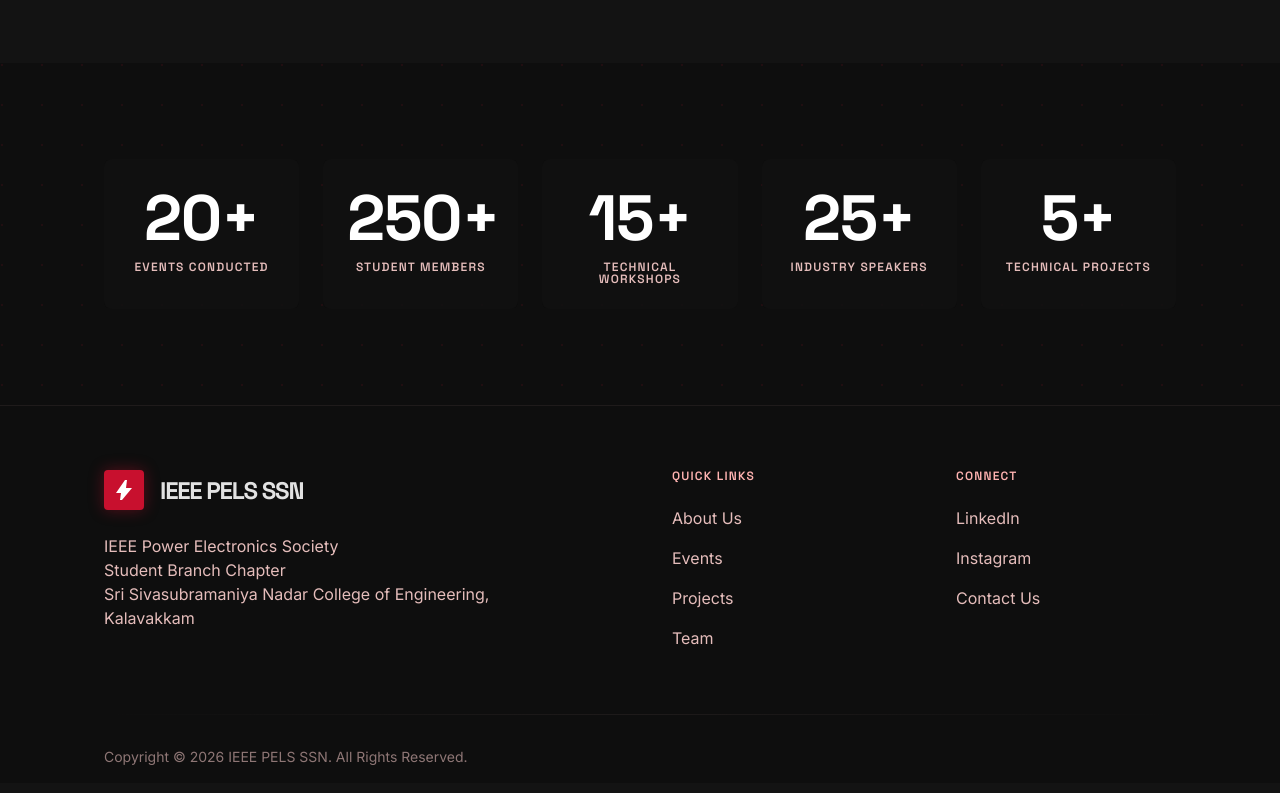
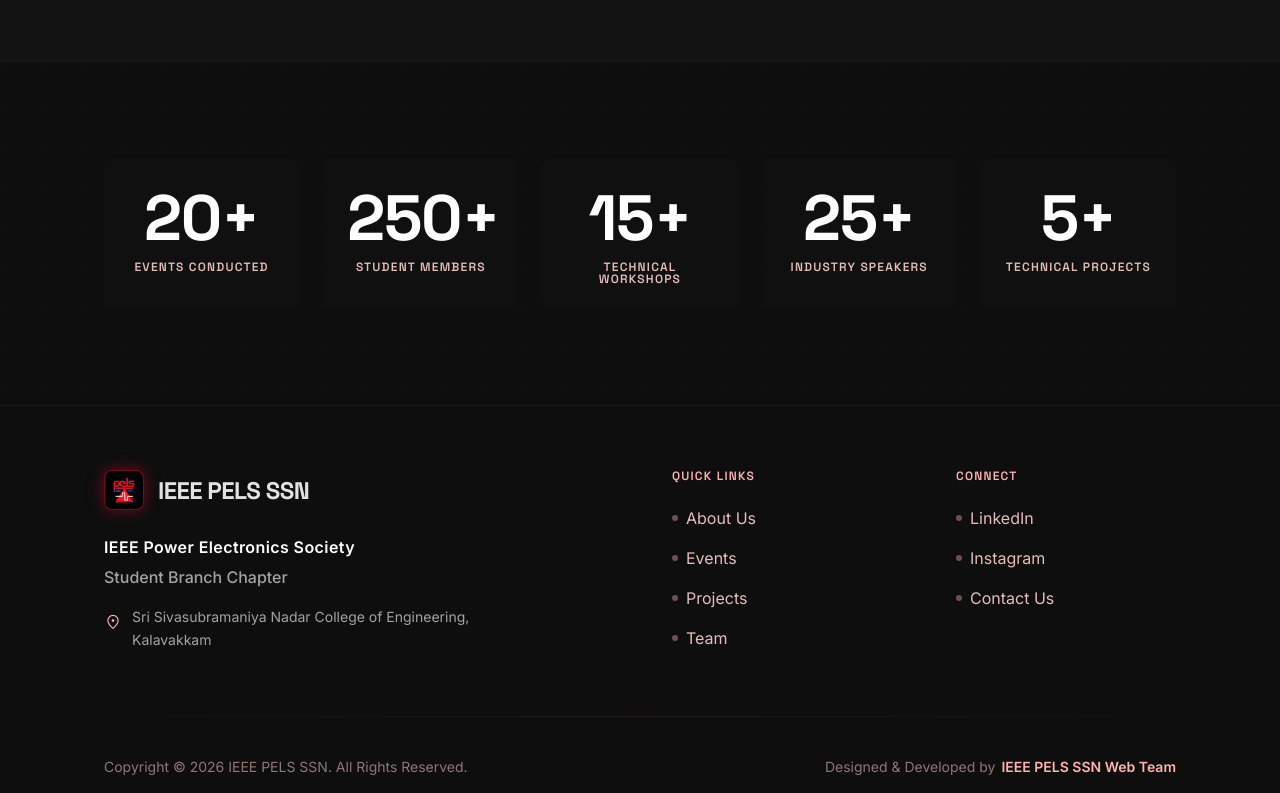
Before and after one commit to sivasarathy1903/SSN-IEEE-PELS, a React (Vite) app: page / in a window 1280 px wide. Shown: the part 1697-2490 px from the top of the page. Built offline with nearby package versions, Linux system fonts and the light colour scheme; no server answers.

Commit message:
UI update of footer and Reduced speed of scroll animation

```diff
--- a/src/components/ImageMarquee.tsx
+++ b/src/components/ImageMarquee.tsx
@@ -1,4 +1,3 @@
-import { motion } from "framer-motion";
 
 export interface GalleryItem {
   src: string;
@@ -32,6 +31,21 @@
 
   return (
     <section className="py-12 bg-[#080b09] border-y border-white/5 overflow-hidden select-none relative">
+      <style dangerouslySetInnerHTML={{ __html: `
+        @keyframes marquee-scroll {
+          0% { transform: translate3d(0, 0, 0); }
+          100% { transform: translate3d(-50%, 0, 0); }
+        }
+        .animate-marquee-scroll {
+          display: flex;
+          gap: 1.5rem;
+          animation: marquee-scroll 80s linear infinite;
+        }
+        .animate-marquee-scroll:hover {
+          animation-play-state: paused;
+        }
+      ` }} />
+
       <div className="max-w-container-max mx-auto px-6 mb-8 flex items-center justify-between">
         <div className="flex items-center gap-3">
           <span className="w-2.5 h-2.5 rounded-full bg-primary animate-pulse"></span>
@@ -46,19 +60,11 @@
 
       {/* Infinite Moving Marquee Container */}
       <div className="flex overflow-hidden">
-        <motion.div
-          className="flex gap-6 shrink-0"
-          animate={{ x: ["0%", "-50%"] }}
-          transition={{
-            ease: "linear",
-            duration: 35,
-            repeat: Infinity,
-          }}
-        >
+        <div className="animate-marquee-scroll shrink-0">
           {duplicatedImages.map((img, idx) => (
             <div
               key={idx}
-              className="relative w-[320px] sm:w-[380px] h-[220px] sm:h-[250px] rounded-2xl overflow-hidden group shrink-0 border border-white/10 glass-card bg-neutral-900"
+              className="relative w-[320px] sm:w-[380px] h-[220px] sm:h-[250px] rounded-2xl overflow-hidden group shrink-0 border border-white/10 glass-card bg-neutral-900 hover:border-primary/50 hover:shadow-[0_0_20px_rgba(200,16,46,0.3)] transition-all duration-300"
             >
               <img
                 src={img.src}
@@ -81,7 +87,7 @@
               </div>
             </div>
           ))}
-        </motion.div>
+        </div>
       </div>
     </section>
   );
--- a/src/components/layout/Footer.tsx
+++ b/src/components/layout/Footer.tsx
@@ -7,44 +7,71 @@
       <div className="max-w-container-max mx-auto px-margin-lg">
         <div className="grid grid-cols-1 md:grid-cols-4 gap-margin-lg mb-margin-lg">
           <div className="md:col-span-2">
-            <Link to="/" className="flex items-center gap-4 mb-6">
-              <div className="w-10 h-10 bg-primary-container flex items-center justify-center rounded-lg shadow-[0_0_15px_rgba(200,16,46,0.4)]">
-                <span className="material-symbols-outlined text-white" style={{ fontVariationSettings: "'FILL' 1" }}>bolt</span>
+            <Link to="/" className="flex items-center gap-3.5 group mb-6 w-fit">
+              <div className="w-10 h-10 rounded-xl overflow-hidden bg-black p-0.5 border border-[#C8102E]/60 shadow-[0_0_15px_rgba(200,16,46,0.5)] group-hover:scale-105 transition-transform duration-200">
+                <img src="/logo.jpg" alt="IEEE PELS SSN Logo" className="w-full h-full object-cover rounded-lg" />
               </div>
-              <span className="font-headline-md text-headline-md font-bold text-on-surface tracking-tighter">IEEE PELS SSN</span>
+              <span className="font-headline-md text-headline-md font-extrabold text-on-surface tracking-tight group-hover:text-primary transition-colors">IEEE PELS SSN</span>
             </Link>
-            <p className="text-on-surface-variant font-body-md max-w-md">
-              IEEE Power Electronics Society<br/>
-              Student Branch Chapter<br/>
-              {siteConfig.contact.location}
+            <p className="text-on-surface-variant/90 font-body-md max-w-md leading-relaxed">
+              <span className="font-semibold text-white tracking-wide block mb-1">IEEE Power Electronics Society</span>
+              <span className="text-neutral-400 block mb-3 font-medium">Student Branch Chapter</span>
             </p>
+            <div className="flex items-start gap-2.5 text-on-surface-variant/70 text-sm max-w-sm mt-4">
+              <span className="material-symbols-outlined text-primary shrink-0 text-lg mt-0.5">location_on</span>
+              <span className="font-body-md text-sm text-neutral-400 leading-relaxed">{siteConfig.contact.location}</span>
+            </div>
           </div>
 
           <div>
             <h4 className="font-label-caps text-label-caps text-primary mb-6 uppercase tracking-widest">Quick Links</h4>
             <div className="flex flex-col gap-4">
-              <Link to="/about" className="text-on-surface-variant hover:text-primary transition-colors font-body-md">About Us</Link>
-              <Link to="/events" className="text-on-surface-variant hover:text-primary transition-colors font-body-md">Events</Link>
-              <Link to="/projects" className="text-on-surface-variant hover:text-primary transition-colors font-body-md">Projects</Link>
-              <Link to="/team" className="text-on-surface-variant hover:text-primary transition-colors font-body-md">Team</Link>
+              <Link to="/about" className="group flex items-center gap-2 text-on-surface-variant hover:text-primary transition-all font-body-md hover:translate-x-1 duration-200">
+                <span className="w-1.5 h-1.5 rounded-full bg-primary/40 group-hover:bg-primary group-hover:scale-125 transition-all"></span>
+                About Us
+              </Link>
+              <Link to="/events" className="group flex items-center gap-2 text-on-surface-variant hover:text-primary transition-all font-body-md hover:translate-x-1 duration-200">
+                <span className="w-1.5 h-1.5 rounded-full bg-primary/40 group-hover:bg-primary group-hover:scale-125 transition-all"></span>
+                Events
+              </Link>
+              <Link to="/projects" className="group flex items-center gap-2 text-on-surface-variant hover:text-primary transition-all font-body-md hover:translate-x-1 duration-200">
+                <span className="w-1.5 h-1.5 rounded-full bg-primary/40 group-hover:bg-primary group-hover:scale-125 transition-all"></span>
+                Projects
+              </Link>
+              <Link to="/team" className="group flex items-center gap-2 text-on-surface-variant hover:text-primary transition-all font-body-md hover:translate-x-1 duration-200">
+                <span className="w-1.5 h-1.5 rounded-full bg-primary/40 group-hover:bg-primary group-hover:scale-125 transition-all"></span>
+                Team
+              </Link>
             </div>
           </div>
 
           <div>
             <h4 className="font-label-caps text-label-caps text-primary mb-6 uppercase tracking-widest">Connect</h4>
             <div className="flex flex-col gap-4">
-              <a href={siteConfig.contact.linkedin} target="_blank" rel="noopener noreferrer" className="text-on-surface-variant hover:text-primary transition-colors font-body-md">LinkedIn</a>
-              <a href={siteConfig.contact.instagram} target="_blank" rel="noopener noreferrer" className="text-on-surface-variant hover:text-primary transition-colors font-body-md">Instagram</a>
-              <a href={`mailto:${siteConfig.contact.email}`} className="text-on-surface-variant hover:text-primary transition-colors font-body-md">Contact Us</a>
+              <a href={siteConfig.contact.linkedin} target="_blank" rel="noopener noreferrer" className="group flex items-center gap-2 text-on-surface-variant hover:text-primary transition-all font-body-md hover:translate-x-1 duration-200">
+                <span className="w-1.5 h-1.5 rounded-full bg-primary/40 group-hover:bg-primary group-hover:scale-125 transition-all"></span>
+                LinkedIn
+              </a>
+              <a href={siteConfig.contact.instagram} target="_blank" rel="noopener noreferrer" className="group flex items-center gap-2 text-on-surface-variant hover:text-primary transition-all font-body-md hover:translate-x-1 duration-200">
+                <span className="w-1.5 h-1.5 rounded-full bg-primary/40 group-hover:bg-primary group-hover:scale-125 transition-all"></span>
+                Instagram
+              </a>
+              <a href={`mailto:${siteConfig.contact.email}`} className="group flex items-center gap-2 text-on-surface-variant hover:text-primary transition-all font-body-md hover:translate-x-1 duration-200">
+                <span className="w-1.5 h-1.5 rounded-full bg-primary/40 group-hover:bg-primary group-hover:scale-125 transition-all"></span>
+                Contact Us
+              </a>
             </div>
           </div>
         </div>
 
         <div className="section-divider mb-8"></div>
 
-        <div className="flex flex-col md:flex-row justify-between items-center gap-4">
+        <div className="flex flex-col md:flex-row justify-between items-center gap-4 pt-2">
           <p className="text-on-surface-variant/60 font-mono-data text-sm">
             Copyright © {new Date().getFullYear()} IEEE PELS SSN. All Rights Reserved.
+          </p>
+          <p className="text-on-surface-variant/60 font-mono-data text-sm flex items-center gap-1.5">
+            Designed & Developed by <span className="text-primary hover:underline hover:text-primary-container transition-colors cursor-pointer font-semibold">IEEE PELS SSN Web Team</span>
           </p>
         </div>
       </div>
```
